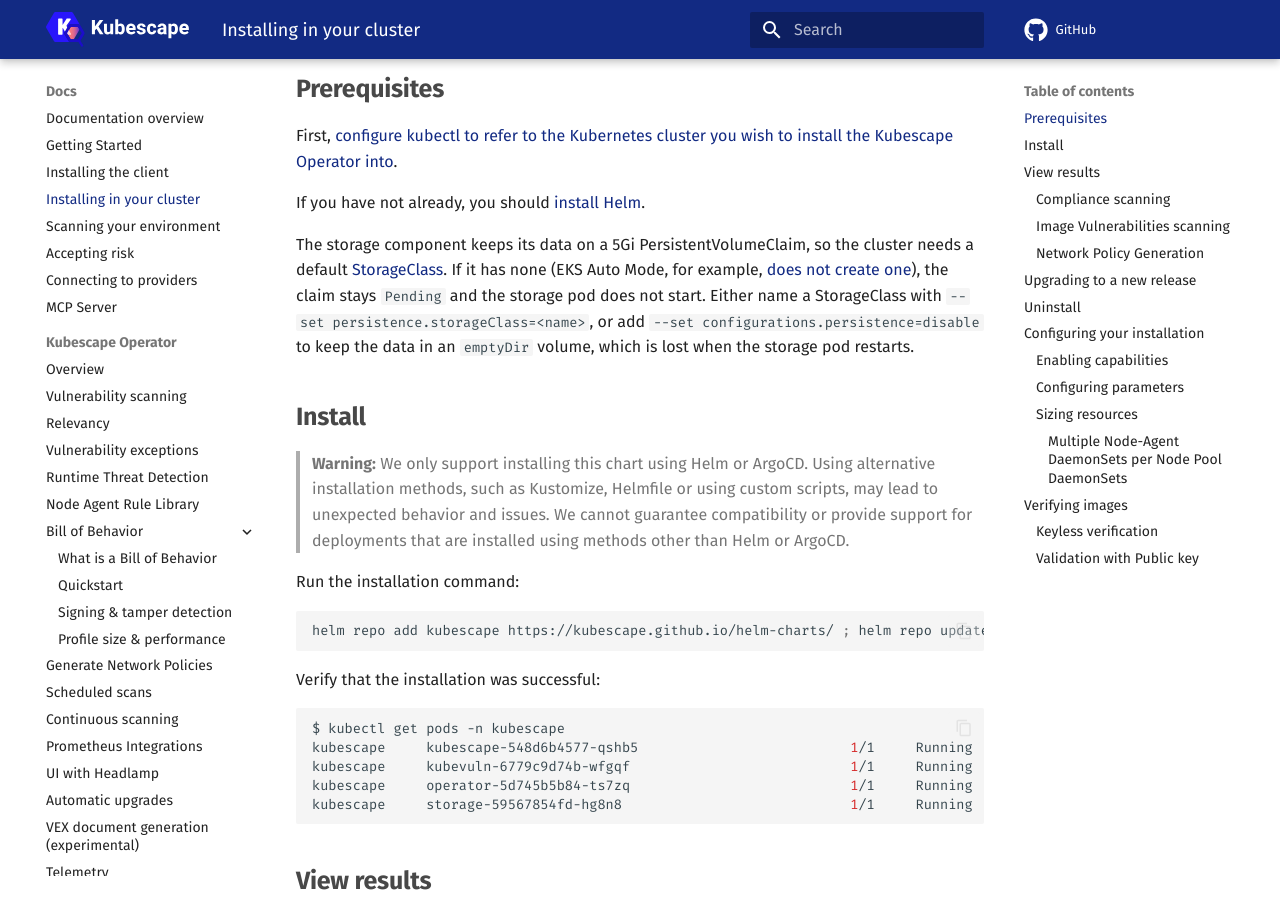
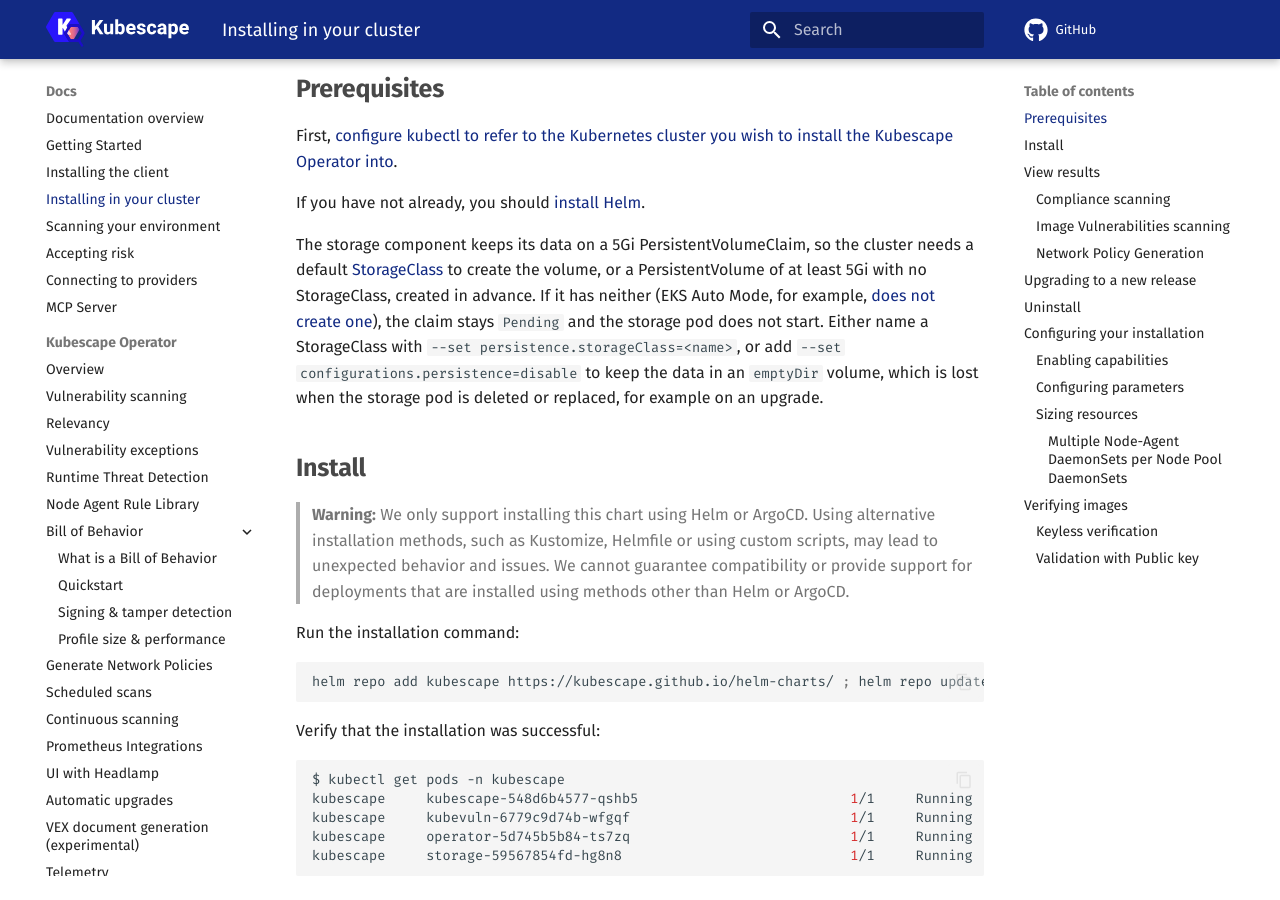
Before and after one commit to kubescape/kubescape.io, an MkDocs documentation site: the page built from docs/docs/install-operator.md, in a window 1280 px wide and 900 px high, scrolled down 325 px. Built offline with MkDocs 1.6.1 and Material for MkDocs 9.7.7, drawn with Linux system fonts in a browser that asks for light colours; comment, search, counter and statistics services are not loaded.

Commit message:
docs(operator): say when the storage PVC binds and when emptyDir data is lost
Signed-off-by: Sarthak <sarthakshreshtha345@gmail.com>

```diff
--- a/docs/docs/install-operator.md
+++ b/docs/docs/install-operator.md
@@ -10,7 +10,7 @@
 
 If you have not already, you should [install Helm](https://helm.sh/docs/intro/install/).
 
-The storage component keeps its data on a 5Gi PersistentVolumeClaim, so the cluster needs a default [StorageClass](https://kubernetes.io/docs/concepts/storage/storage-classes/). If it has none (EKS Auto Mode, for example, [does not create one](https://docs.aws.amazon.com/eks/latest/userguide/create-storage-class.html)), the claim stays `Pending` and the storage pod does not start. Either name a StorageClass with `--set persistence.storageClass=<name>`, or add `--set configurations.persistence=disable` to keep the data in an `emptyDir` volume, which is lost when the storage pod restarts.
+The storage component keeps its data on a 5Gi PersistentVolumeClaim, so the cluster needs a default [StorageClass](https://kubernetes.io/docs/concepts/storage/storage-classes/) to create the volume, or a PersistentVolume of at least 5Gi with no StorageClass, created in advance. If it has neither (EKS Auto Mode, for example, [does not create one](https://docs.aws.amazon.com/eks/latest/userguide/create-storage-class.html)), the claim stays `Pending` and the storage pod does not start. Either name a StorageClass with `--set persistence.storageClass=<name>`, or add `--set configurations.persistence=disable` to keep the data in an `emptyDir` volume, which is lost when the storage pod is deleted or replaced, for example on an upgrade.
 
 ## Install
 
```
